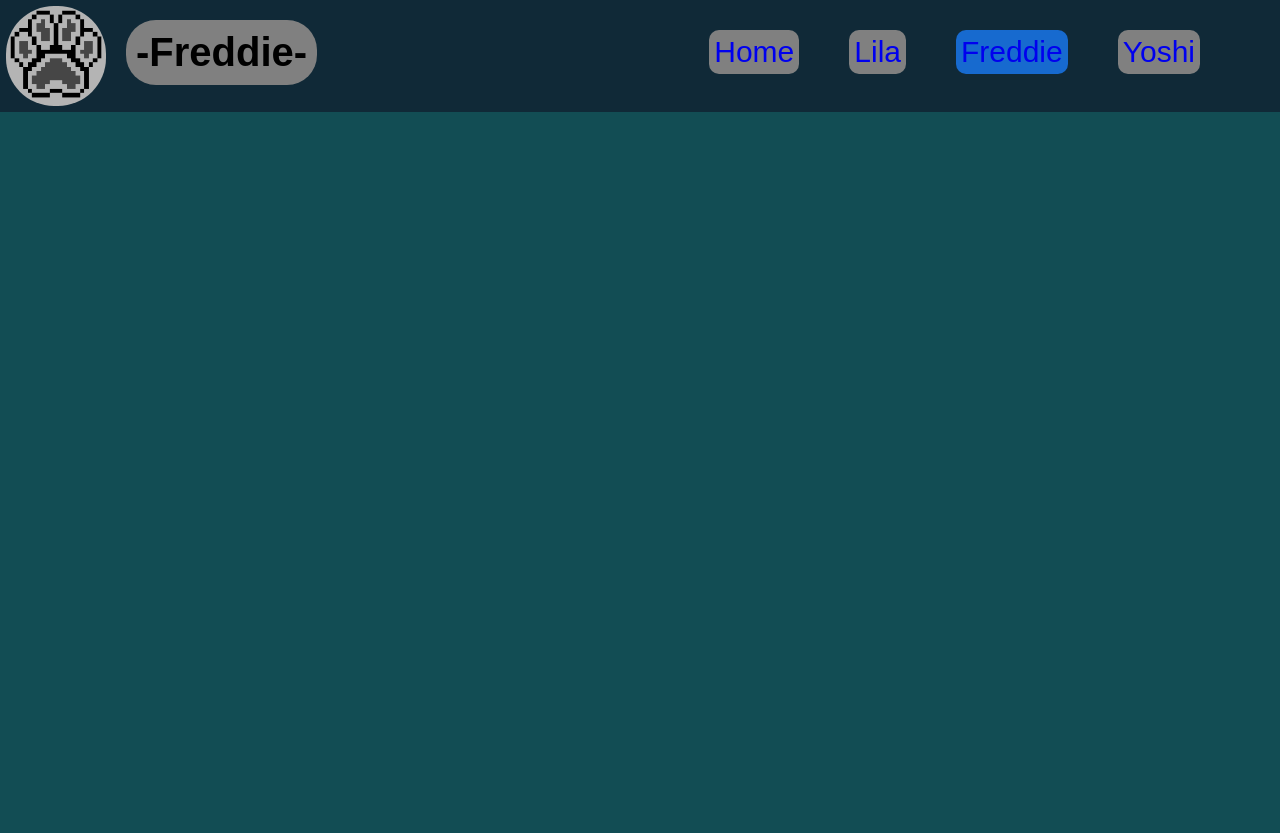
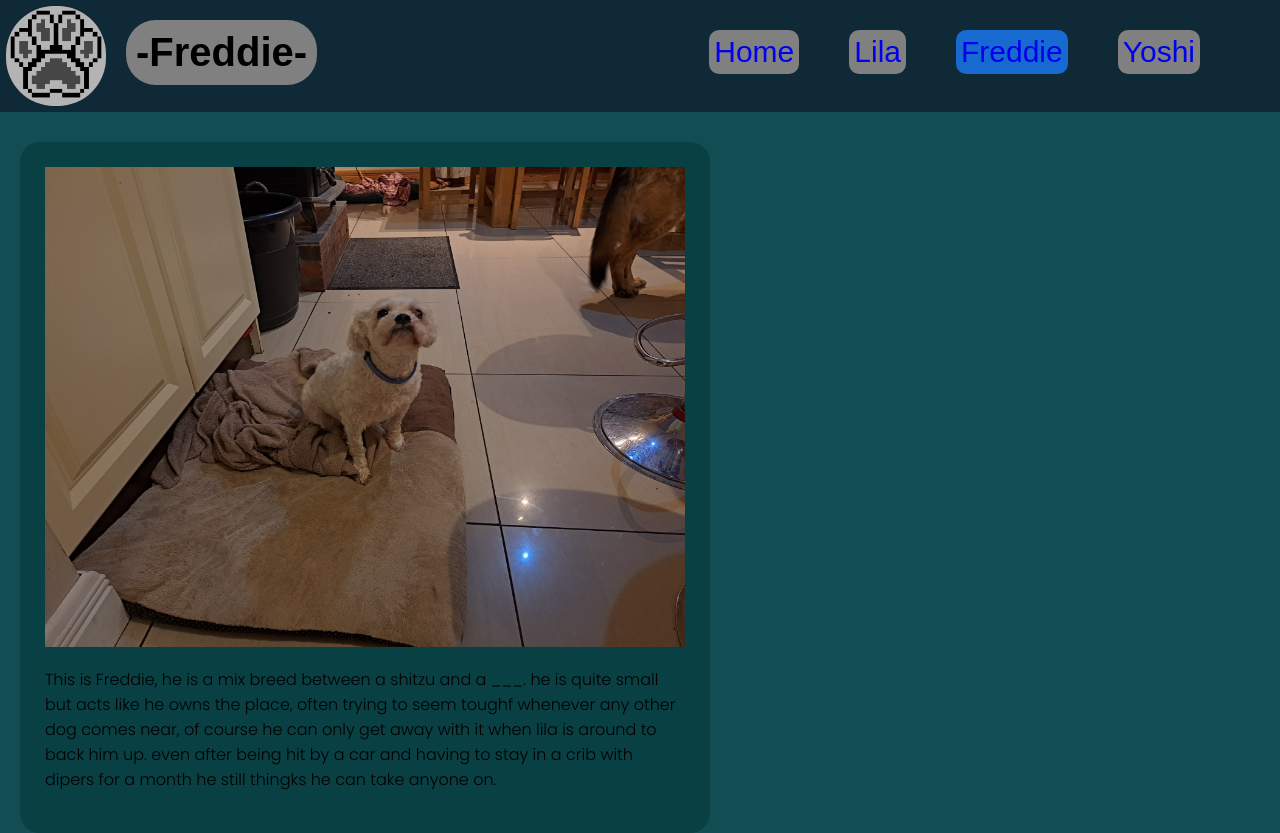
Before and after one commit to Dragthon9/LK_WebDesign_2023, a plain HTML site: page Pg3.html in a window 1280 px wide. Before the commit the page ends 800 px from the top, so only its background shows below. Drawn offline with Linux system fonts and the light colour scheme; a web font is replaced by a local one.

Commit message:
added images and descriptions

```diff
--- a/Pg3.html
+++ b/Pg3.html
@@ -24,5 +24,22 @@
         <a href="Pg4.html"><li class="LinkStyle">Yoshi</li></a>
       </ul>
     </header>
+    <div
+      class="TextBackground"
+      style="
+        display: inline-block;
+        margin-top: 30px;
+        margin-left: 20px;
+        width: 50%;
+      "
+    >
+      <img style="max-width: 100%; width: auto; height: auto" src="/Images/Freddie1.jpg" alt="Freddie" />
+      <p class="Text">
+        This is Freddie, he is a mix breed between a shitzu and a ___. he is quite
+         small but acts like he owns the place, often trying to seem toughf
+         whenever any other dog comes near, of course he can only get away with it
+         when lila is around to back him up. even after being hit by a car and having
+         to stay in a crib with dipers for a month he still thingks he can take anyone on.
+      </p>
   </body>
 </html>
```
Also changed, not shown: Pg2.html (+5 -1 lines), Pg4.html (+15 -0 lines), Images/Freddie1.jpg (added), Images/Freddie2.jpg (added), Images/Lila1.jpg (added), Images/Lila2.jpg (added), Images/Yoshi1.jpg (added), Images/Yoshi2.jpg (added), Images/YoshiFood.jpg (added).
